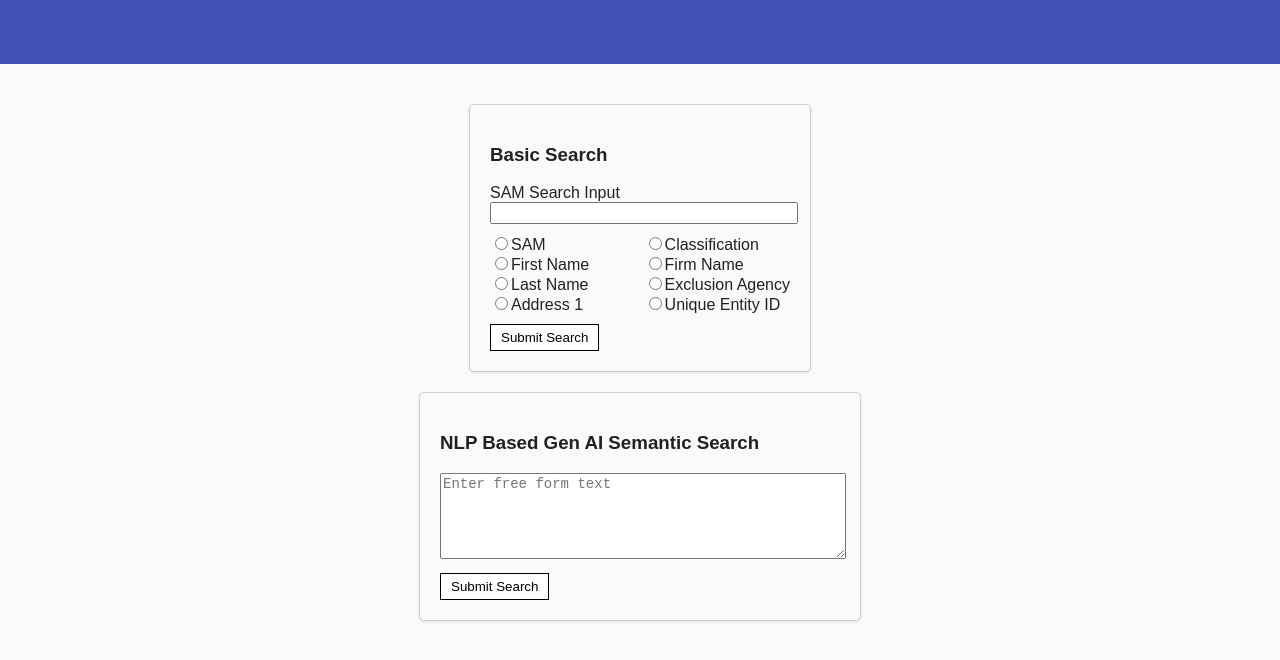
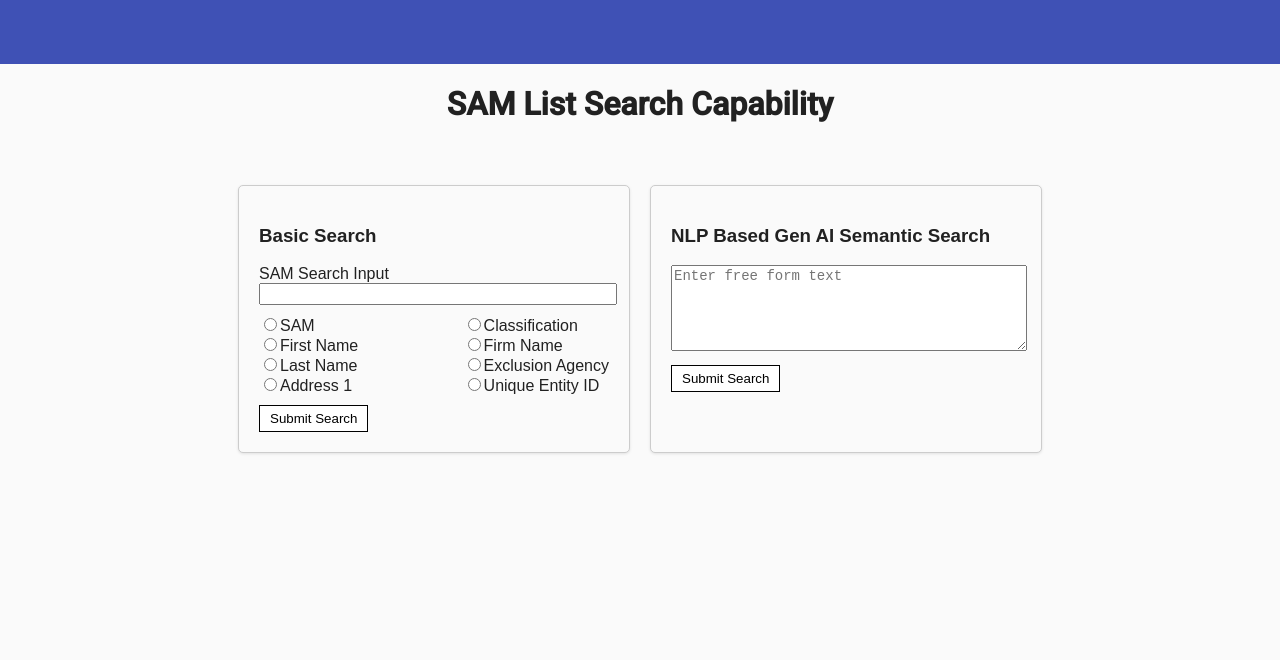
Before and after one commit to venumadisetty/fnma-firecodefusion, an Angular app in the folder frontend/: page / in a window 1280 px wide. Shown: the top 660 px of the page. Built offline with nearby package versions, Linux system fonts and the light colour scheme.

Commit message:
Updated UI style

```diff
--- a/frontend/src/app/home/home.component.html
+++ b/frontend/src/app/home/home.component.html
@@ -1,5 +1,6 @@
 <div class="main-panel">
-    <div class="dv-search">
+    <h1>SAM List Search Capability</h1>
+    <div class="dv-search" style="display: flex; justify-content: space-between; gap: 20px;">
         <!-- Basic Search Section -->
         <div class="dv-basic-search">
             <h3>Basic Search</h3>
--- a/frontend/src/app/home/home.component.scss
+++ b/frontend/src/app/home/home.component.scss
@@ -58,8 +58,18 @@
   text-align: left; /* Keep text aligned to the left for readability */
 }
 
+.dv-basic-search{
+  flex: 1;
+  padding: 20px;
+  border: 1px solid #ccc;
+  border-radius: 5px
+}
 .dv-adv-search {
   width: 400px; /* Adjust as needed for advanced search box */
+  flex: 1;
+  padding: 20px;
+  border: 1px solid #ccc;
+  border-radius: 5px
 }
 
 
```
